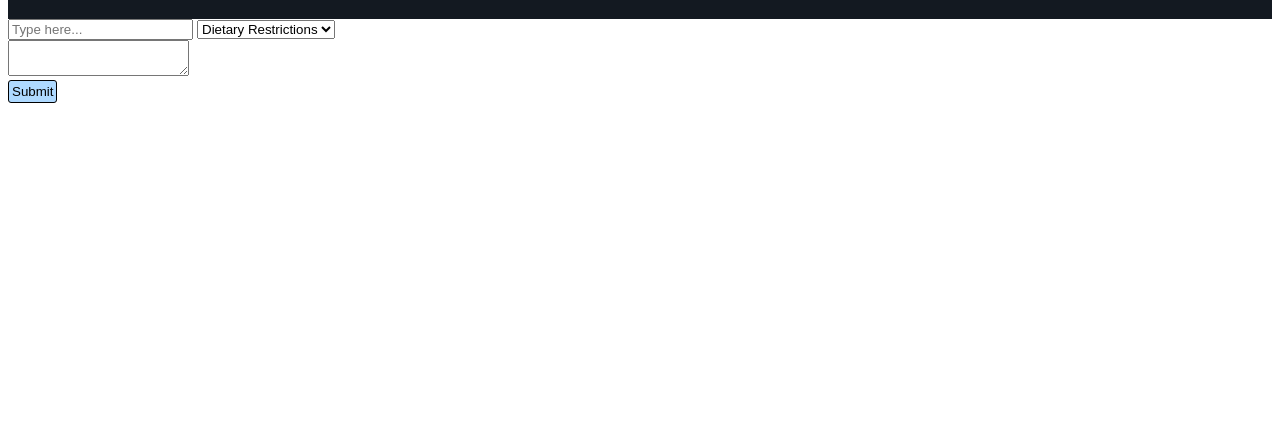
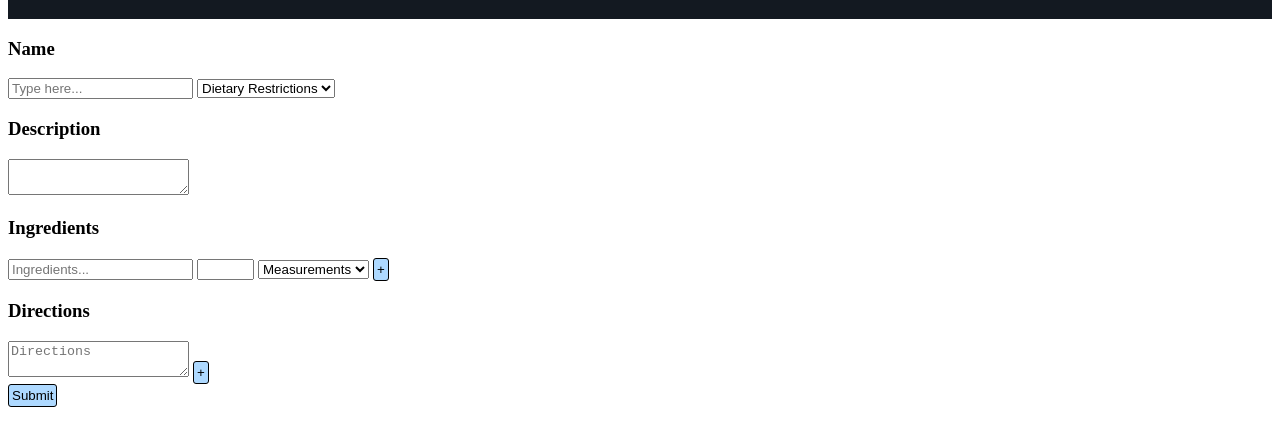
Before and after one commit to brookelynndoonan/FoodApp, a plain HTML site: page Frontend/src/util/NewRecipePage.html in a window 1280 px wide. Shown: the part 69-514 px from the top of the page. Drawn offline with Linux system fonts and the light colour scheme; files that its build step writes are made by us from their sources.

Commit message:
added recipe list link to submit button in new recipe

```diff
--- a/Frontend/src/util/NewRecipePage.html
+++ b/Frontend/src/util/NewRecipePage.html
@@ -14,33 +14,65 @@
     </div>
 </header><!-- name dietary restriction drop down-->
 <div>
-    <input type="text" name="" id="" placeholder="Type here...">
-        <select class="category-dropdown" id="category-dropdown">
+    <form>
+        <header>
+            <h3>Name</h3>
+        </header>
+        <input type="text" name="" id="" placeholder="Type here...">
+        <select class="category-dropdown" id="dropdown">
             <option value="">Dietary Restrictions</option>
             <option value="None">None</option>
             <option value="Vegan"> Vegan </option>
             <option value="Dairy Free"> Dairy Free </option>
             <option value="Gluten Free"> Gluten Free </option>
         </select>
+    </form>
 </div>
 <!-- description of the cuisine text input box-->
 <div>
-    <textarea placeholder="Description here...">
-    </textarea>
-
-
+    <form>
+        <header>
+            <h3>Description</h3>
+        </header>
+        <textarea placeholder="Description here...">
+      </textarea>
+    </form>
 </div>
 <!-- ingredients with drop down of measurements, additional text option-->
+<div>
+    <form>
+        <body>
+        <form id="form" role="ingredient">
+            <header>
+                <h3>Ingredients</h3>
+            </header>
+            <input type="text" class="textbox-container" id="container" required class="validated-field" name="q" placeholder="Ingredients...">
+            <input type="text" id="measurments" name="measurments" maxlength="4" size="4">
 
+            <!-- filter button -->
+            <select class="category-dropdown" id="category-dropdown">
+                <option value="">Measurements</option>
+                <option value="Cup">Cup</option>
+                <option value="Teaspoon">Teaspoon</option>
+                <option value="Tablespoon">Tablespoon</option>
+            </select>
 
-
-<!--    cooking directions text input box -->
-
-
-    <button type="submit">Submit</button>
+            <button class="add-button" onclick="addTextBox()">+</button>
+        </form>
+</div>
+<div>
+    <form>
+        <header>
+            <h3>Directions</h3>
+        </header>
+        <textarea type="text" class="textbox-container" id="query" required class="validated-field" name="q" placeholder="Directions"></textarea>
+        <button class="add-button" onclick="addTextBox()">+</button>
+    </form>
 </div>
 
-
+<div>
+    <button onclick="window.location.href = 'RecipeListPage.html';" type="submit">Submit</button> <!-- how to add link to submit button to add to recipe list -->
+</div>
 
 </body>
 </html>
```
